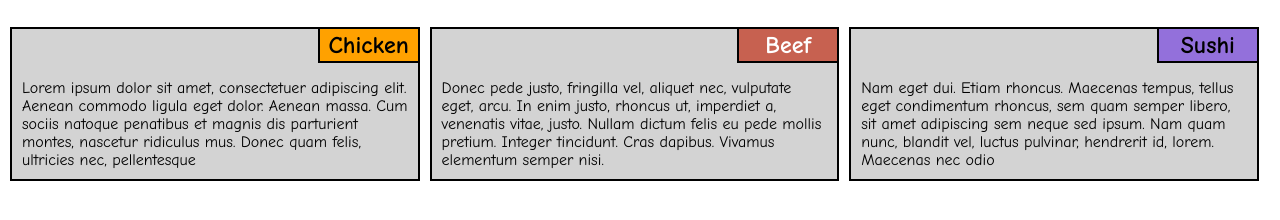
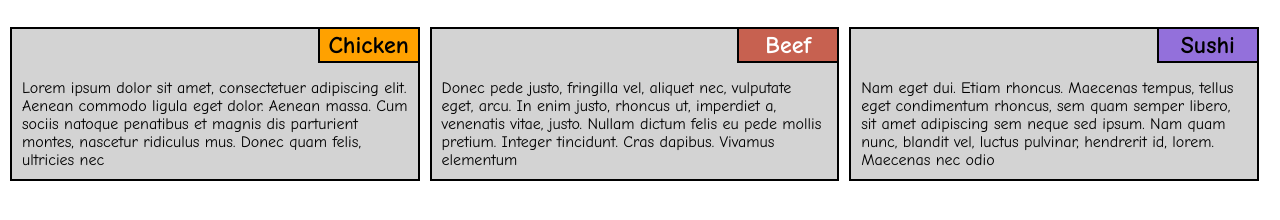
Before and after one commit to chrystal-lyu/module2_solutions, a plain HTML site: page index.html in a window 1280 px wide. Shown: the part 70-290 px from the top of the page. Drawn offline with Linux system fonts and the light colour scheme.

Commit message:
Update index.html

```diff
--- a/index.html
+++ b/index.html
@@ -17,7 +17,7 @@
         <h2 id="chicken" >Chicken</h2>
         <div class="content">
             <p>
-                Lorem ipsum dolor sit amet, consectetuer adipiscing elit. Aenean commodo ligula eget dolor. Aenean massa. Cum sociis natoque penatibus et magnis dis parturient montes, nascetur ridiculus mus. Donec quam felis, ultricies nec, pellentesque
+                Lorem ipsum dolor sit amet, consectetuer adipiscing elit. Aenean commodo ligula eget dolor. Aenean massa. Cum sociis natoque penatibus et magnis dis parturient montes, nascetur ridiculus mus. Donec quam felis, ultricies nec
             </p>
         </div>
     </div>
@@ -28,7 +28,7 @@
         <h2 id="beef">Beef</h2>
         <div class="content">
             <p>
-                Donec pede justo, fringilla vel, aliquet nec, vulputate eget, arcu. In enim justo, rhoncus ut, imperdiet a, venenatis vitae, justo. Nullam dictum felis eu pede mollis pretium. Integer tincidunt. Cras dapibus. Vivamus elementum semper nisi.
+                Donec pede justo, fringilla vel, aliquet nec, vulputate eget, arcu. In enim justo, rhoncus ut, imperdiet a, venenatis vitae, justo. Nullam dictum felis eu pede mollis pretium. Integer tincidunt. Cras dapibus. Vivamus elementum
             </p>
         </div>
     </div>
```
